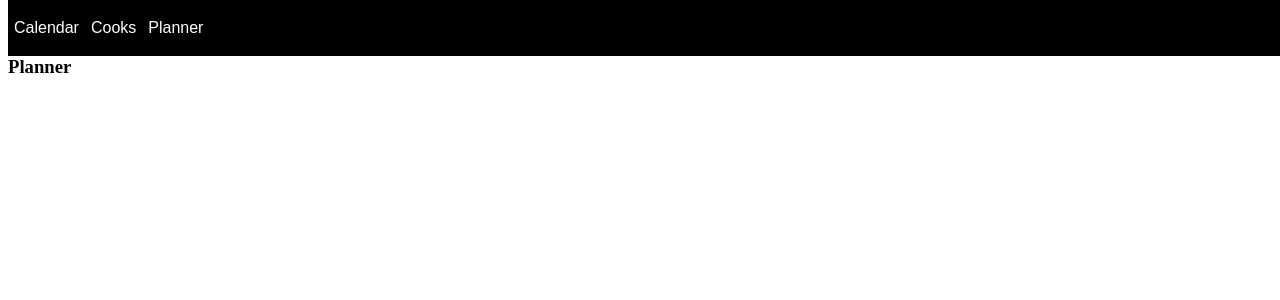
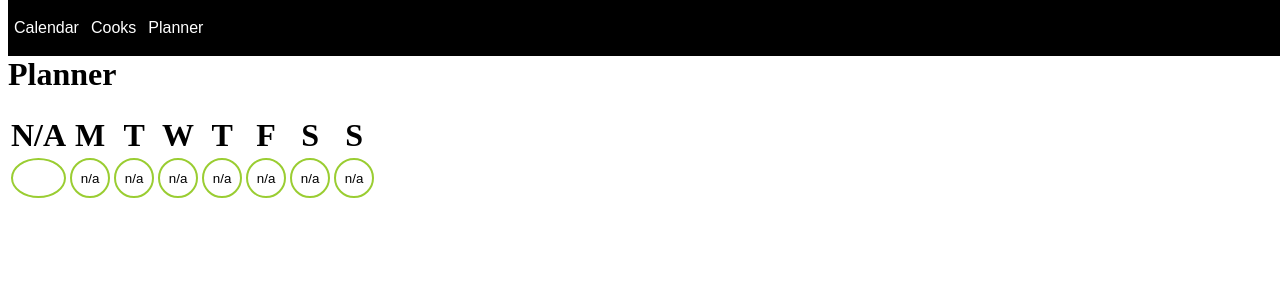
Before and after one commit to KotamanMeOplo/shift-counter, a React (Create React App) app: page / in a window 1280 px wide. Both pictures are taken after a click on the button "Planner". Shown: the top 300 px of the page. Built offline with nearby package versions, Linux system fonts and the light colour scheme; the HTML template or start-up script is replaced by a standard one.

Commit message:
Implemented planner where you enter which days cooks are available and get results for days with only one cook

```diff
--- a/src/components/pages/PlannerPage.js
+++ b/src/components/pages/PlannerPage.js
@@ -1,11 +1,96 @@
-import React from 'react'
+import React, { useState } from 'react';
+import { connect } from 'react-redux';
 
-function PlannerPage() {
+const getTable = cooks => cooks.map(cook => [cook, true, true, true, true, true, true, true]);
+
+// Find days where only one cook's available and assign him to said day
+const getResults = table => {
+  const results = ['', 'n/a', 'n/a', 'n/a', 'n/a', 'n/a', 'n/a', 'n/a'];
+
+  const cooksPerDay = table.reduce((pr, cur) => {
+    for(let i = 1; i <= 7; i ++) {
+      if(cur[i]) {
+        pr[i - 1].push(cur[0]);
+      }
+    }
+
+    return pr;
+  }, [[], [], [], [], [], [], []]);
+
+  cooksPerDay.forEach((a, i) => {
+    if(a.length === 1) {
+      results[i + 1] = a[0];
+    }
+  });
+
+  return results;
+}
+
+function PlannerPage(props) {
+  const { cooks } = props;
+  const [table, setTable] = useState(getTable(cooks));
+  const [results, setResults] = useState(getResults(table));
+
+  const tableHeading = ['N/A', 'M', 'T', 'W', 'T', 'F', 'S', 'S'];
+
+  const invertDay = (i, j) => {
+    const tableCopy = [...table];
+    tableCopy[i][j] = !tableCopy[i][j];
+    setTable(tableCopy);
+    setResults(getResults(table));
+  }
+
   return (
     <div>
-      <h3>Planner</h3>
+      <h1>Planner</h1>
+
+      <table>
+        <thead>
+          <tr>
+            {
+              tableHeading.map((a, i) => <th key={i}>{a}</th>)
+            }
+          </tr>
+        </thead>
+        <tbody>
+          {
+            table.map((a, i) =>
+              <tr key={i}>
+                {
+                  a.map((b, j) => {
+                    let node;
+                    if(j === 0) {
+                      node = b.name;
+                    } else if(b) {
+                      node = <button style={{backgroundColor: 'green'}} onClick={_ => invertDay(i, j)}>I</button>
+                    } else {
+                      node = <button style={{backgroundColor: 'red'}} onClick={_ => invertDay(i, j)}>0</button>
+                    }
+
+                    return (
+                      <td key={j}>{node}</td>
+                    )
+                  })
+                }
+              </tr>
+            )
+          }
+
+          {
+            results.map((a, i) =>
+              <td key={i}>
+                <button style={{backgroundColor: a.color || 'transparent'}}>{a.name ? a.name[0] : a}</button>
+              </td>
+            )
+          }
+        </tbody>
+      </table>
     </div>
   )
 }
 
-export default PlannerPage;
+const mapStateToProps = state => ({
+  cooks: state.cooks
+});
+
+export default connect(mapStateToProps, null)(PlannerPage);
```
